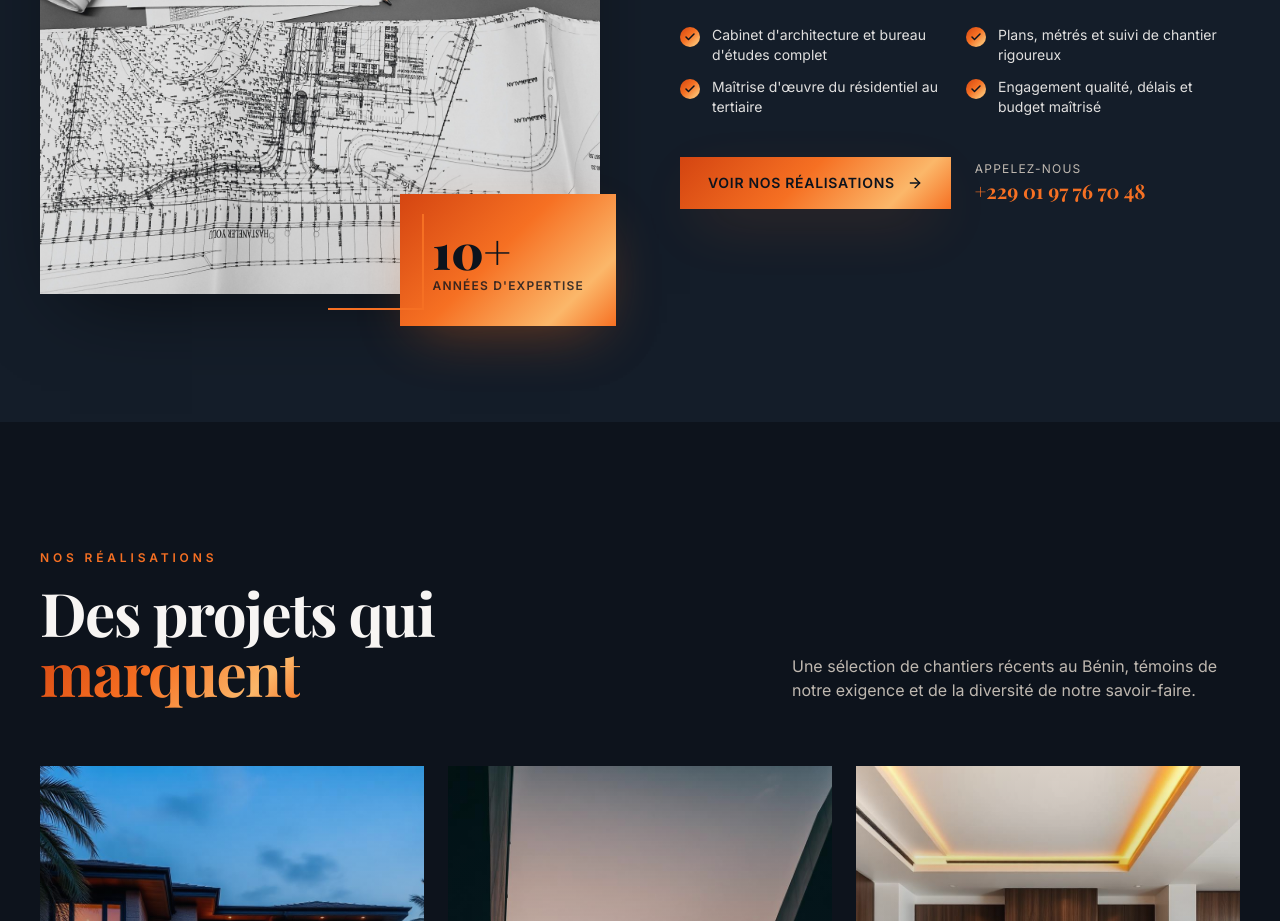
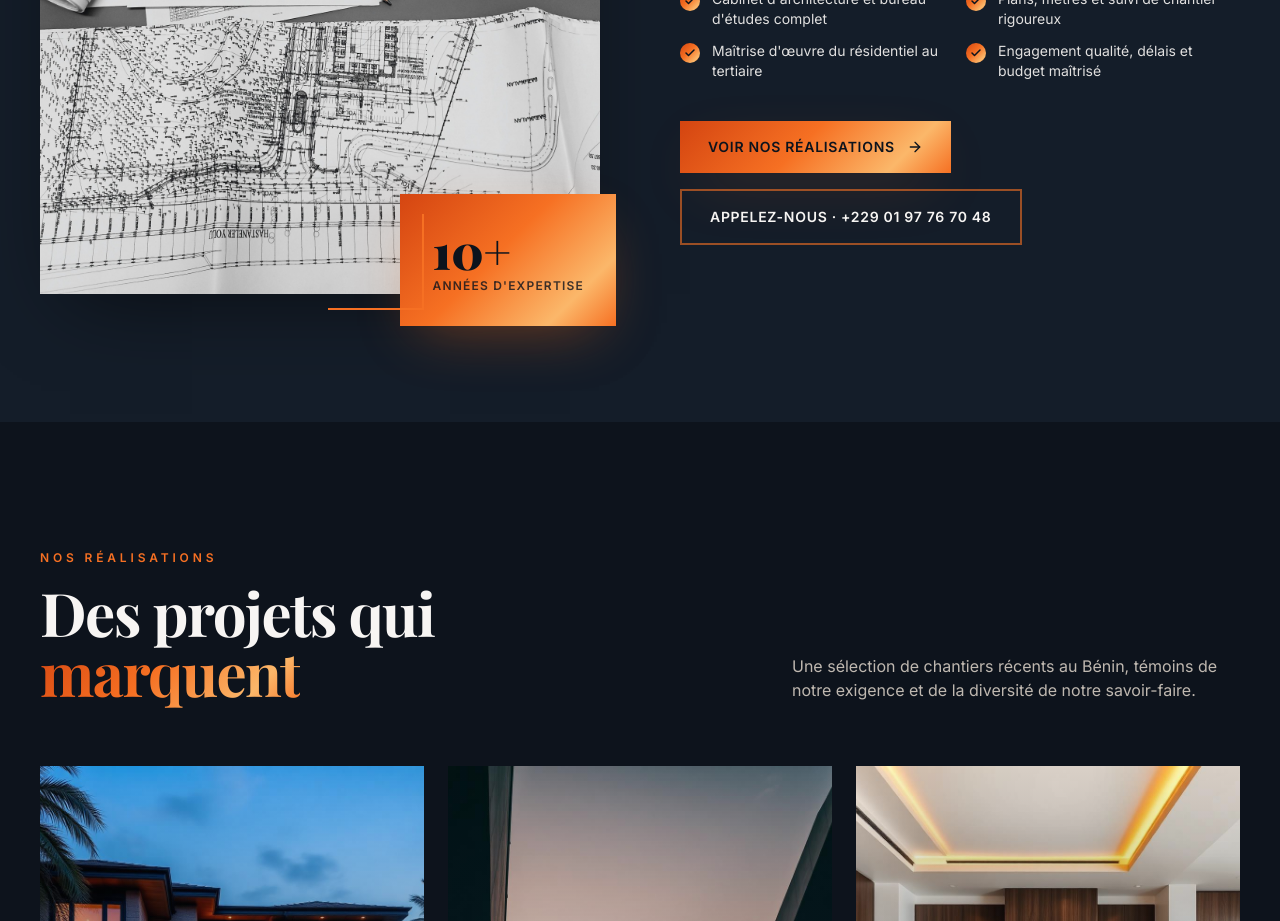
Before and after one commit to amta-repo/cabinet-pbc, a React (Vite) app: page / in a window 1280 px wide. Shown: the part 2580-3501 px from the top of the page. Built offline with nearby package versions, Linux system fonts and the light colour scheme.

Commit message:
Changes
Co-authored-by: oladimejiala <41452971+oladimejiala@users.noreply.github.com>

```diff
--- a/src/components/site/About.tsx
+++ b/src/components/site/About.tsx
@@ -49,15 +49,17 @@ const About = () => {
             ))}
           </ul>
 
-          <div className="mt-10 flex items-center gap-6">
+          <div className="mt-10 flex flex-wrap items-center gap-4">
             <Link to="/projets" className="group inline-flex items-center gap-3 rounded-sm bg-gradient-gold px-7 py-4 text-sm font-semibold uppercase tracking-wider text-primary-foreground shadow-gold transition-transform hover:-translate-y-0.5">
               Voir nos réalisations
               <ArrowRight className="h-4 w-4 transition-transform group-hover:translate-x-1" />
             </Link>
-            <div className="hidden sm:block">
-              <div className="text-xs uppercase tracking-widest text-muted-foreground">Appelez-nous</div>
-              <a href="tel:+2290197767048" className="font-display text-xl font-bold text-primary">+229 01 97 76 70 48</a>
-            </div>
+            <a
+              href="tel:+2290197767048"
+              className="inline-flex items-center gap-3 rounded-sm border-2 border-primary/60 bg-transparent px-7 py-4 text-sm font-semibold uppercase tracking-wider text-foreground transition-all hover:border-primary hover:bg-primary/10 hover:text-primary"
+            >
+              Appelez-nous · +229 01 97 76 70 48
+            </a>
           </div>
         </div>
       </div>
```
